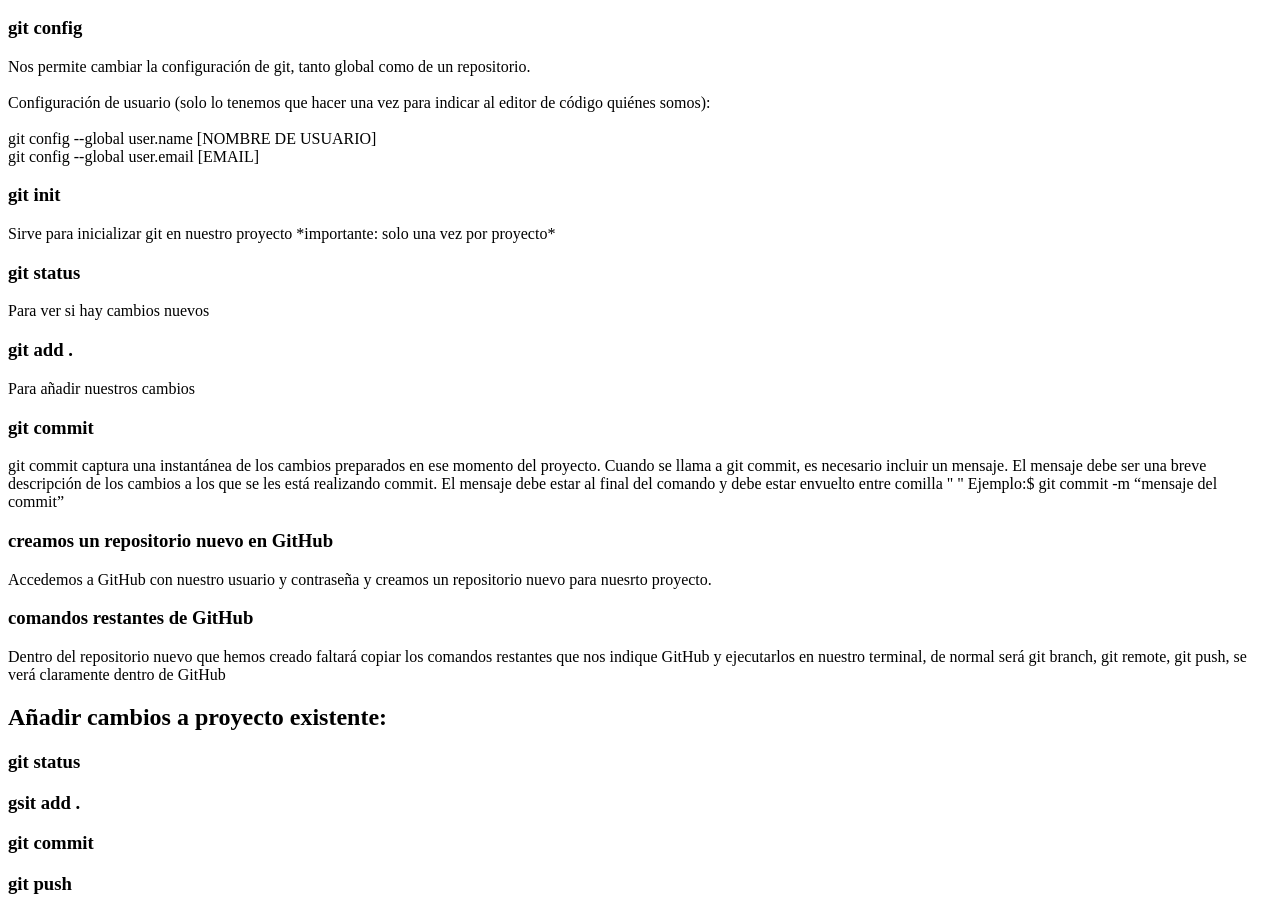
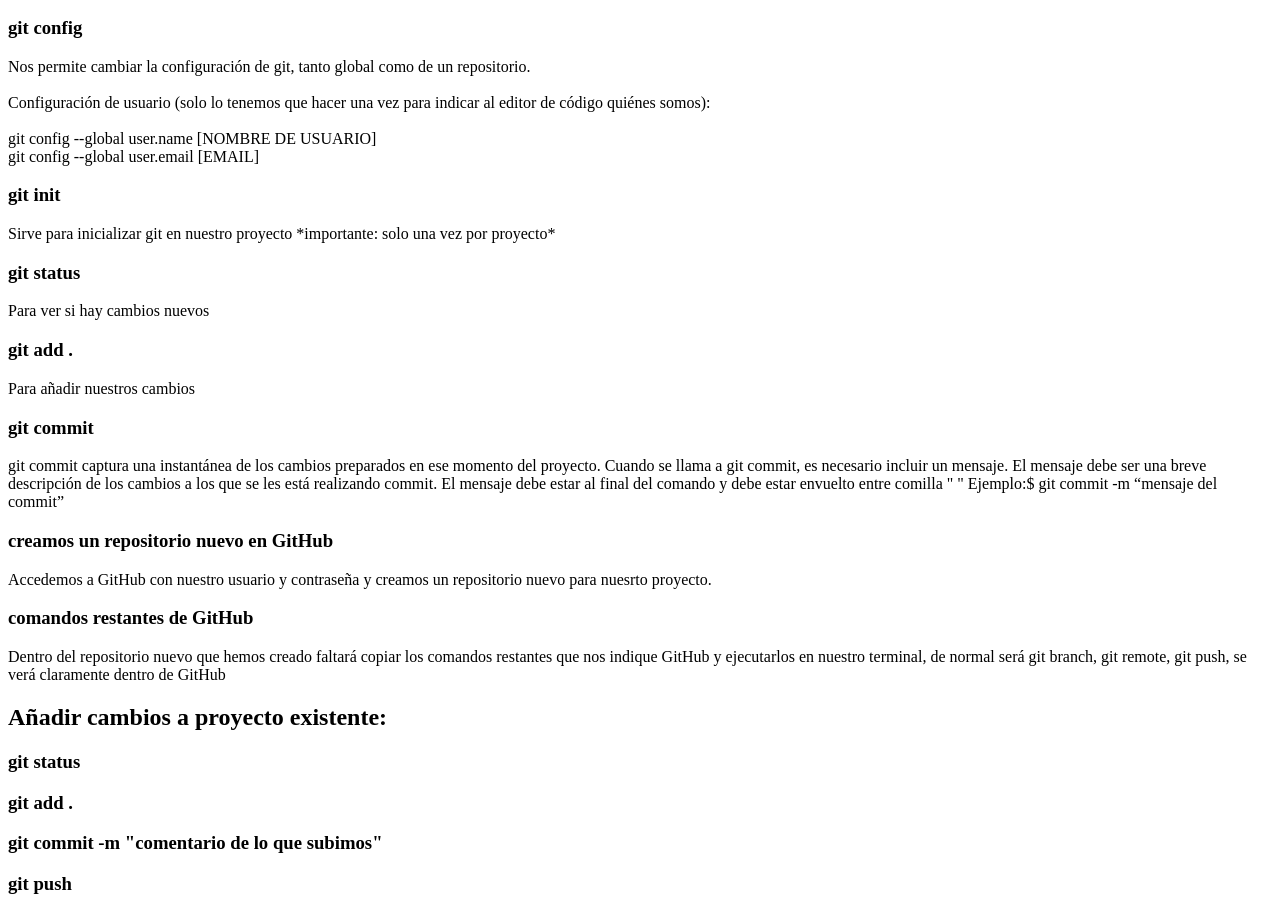
Before and after one commit to jbapaco/apuntesprogramacion, a plain HTML site: page pages/git.github.html in a window 1280 px wide. Shown: the part 110-1024 px from the top of the page. Drawn offline with Linux system fonts and the light colour scheme.

Commit message:
correcciones

```diff
--- a/pages/git.github.html
+++ b/pages/git.github.html
@@ -46,8 +46,8 @@
     <h2>Añadir cambios a proyecto existente:</h2>
 
     <h3>git status</h3>
-    <h3>gsit add .</h3>
-    <h3>git commit</h3>
+    <h3>git add .</h3>
+    <h3>git commit -m "comentario de lo que subimos"</h3>
     <h3>git push</h3>
 
 
```
